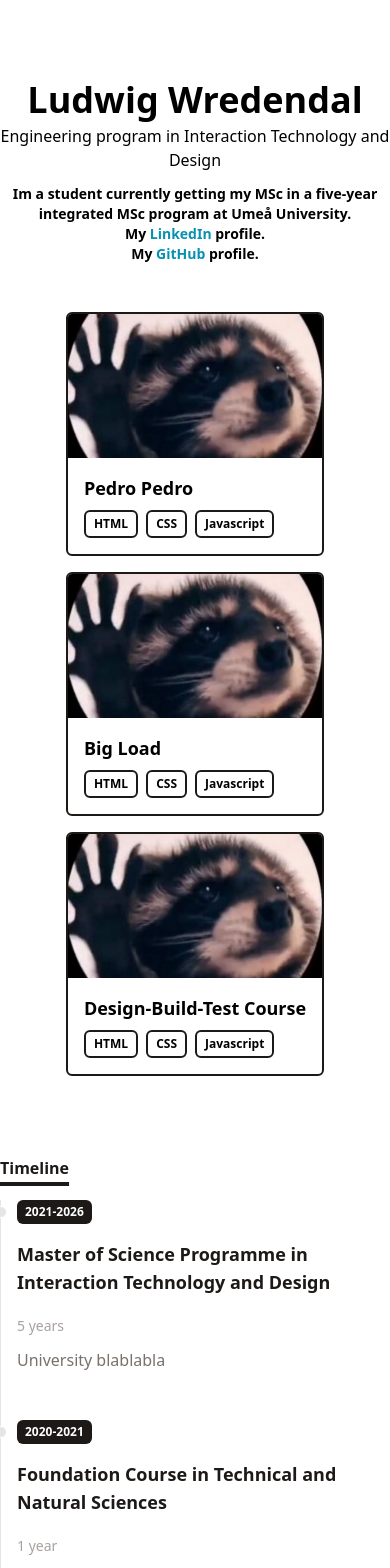
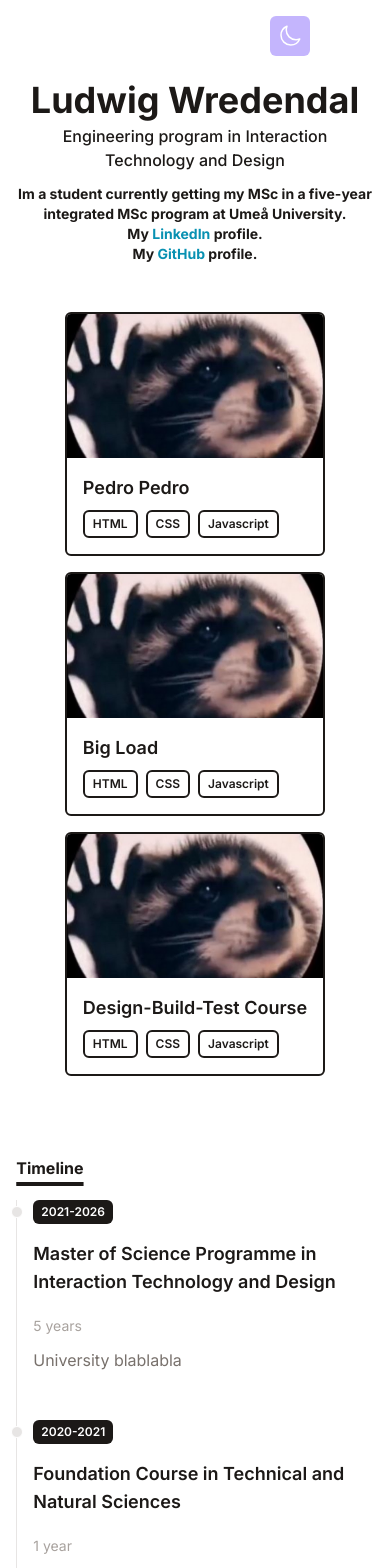
Before and after one commit to Ludwig-Wredendal/Portfolio, a React (Vite) app in the folder portfolio-lw/: page / in a window 390 px wide. Shown: the top 1568 px of the page. Built offline with nearby package versions, Linux system fonts and the light colour scheme.

Commit message:
Implemented darkmode

```diff
--- a/portfolio-lw/src/App.jsx
+++ b/portfolio-lw/src/App.jsx
@@ -8,16 +8,96 @@ import Footer from './components/Footer';
 // För att starta kör 'npm run dev' när du står i projektes katalog. Detta gör du när du jobbar som
 // developer. Vid senare stadie kommer du köra "npm run build" in till "npm run preview".
 
+// Ikoner från https://heroicons.com/
+
 function App() {
+  const [theme, setTheme] = useState(null);
+
+  useEffect(() => {
+    if(window.matchMedia('(prefers-color-scheme: dark').
+  matches){
+    setTheme('dark');
+  }else{
+    setTheme('light');
+  }
+  }, []);
+
+  const handleThemeSwitch = () => {
+    setTheme(theme === 'dark' ? 'light' : 'dark');
+  };
+
+  useEffect(() => {
+    if (theme === 'dark') {
+      document.documentElement.classList.add('dark');
+    } else {
+      document.documentElement.classList.remove('dark');
+    }
+  }, [theme]);
+
+  const sun = (
+    <svg
+      xmlns="http://www.w3.org/2000/svg"
+      fill="none"
+      viewBox="0 0 24 24"
+      strokeWidth={1.5}
+      stroke="currentColor"
+      className="w-6 h-6"
+    >
+      <path
+      strokeLinecap="round"
+      strokeLinejoin="round"
+      d="M12 3v2.25m6.364.386-1.591 1.591M21 12h-2.25m-.386
+      6.364-1.591-1.591M12 18.75V21m-4.773-4.227-1.591 1.591M5.25
+      12H3m4.227-4.773L5.636 5.636M15.75 12a3.75 3.75 0 1 1-7.5 0
+      3.75 3.75 0 0 1 7.5 0Z"
+      />
+    </svg>
+  )
+
+  const moon = (
+    <svg
+        xmlns="http://www.w3.org/2000/svg"
+        fill="none"
+        viewBox="0 0 24 24"
+        strokeWidth={1.5}
+        stroke="white"
+        className="w-6 h-6"
+    >
+      <path
+        strokeLinecap="round"
+        strokeLinejoin="round"
+        d="M21.752 15.002A9.72 9.72 0 0 1 18 15.75c-5.385
+        0-9.75-4.365-9.75-9.75 0-1.33.266-2.597.748-3.752A9.753
+          9.753 0 0 0 3 11.25C3 16.635 7.365 21 12.75 21a9.753 9.753
+          0 0 0 9.002-5.998Z"
+      />
+    </svg>
+  )
 
   return (
-    <div className='App'>
+    <>
+    <button
+      type='button'
+      onClick={handleThemeSwitch}
+      className='fixed p-2 z-10 right-20 top-4 bg-violet-300
+      dark:bg-orange-300
+      text-lg p-1 rounded-md'
+    >
+      {theme === 'dark' ? sun : moon}
+    </button>
+      <div className='bg-white
+      dark:bg-stone-900 text-stone-900
+      dark:text-stone-300 min-h-screen
+      font-inter'>
+        <div className='max-w-5x1 w-11/12 mx-auto'>
         <Intro />
         <Portfolio />
         <Timeline />
         <Contact />
         <Footer />
         </div>
+      </div>
+    </>
   )
 }
 
--- a/portfolio-lw/src/components/Intro.jsx
+++ b/portfolio-lw/src/components/Intro.jsx
@@ -7,6 +7,7 @@ function Intro () {
         pb-6">
             <h1 className="text-4xl
             md:text-7xl mb-1
+            dark:text-white
             md:mb-3 font-bold">Ludwig Wredendal</h1>
             <p className="text-base md:text-xl mb-3 font-medium">Engineering program in Interaction Technology and Design</p>
             <p className="text-sm max-w-xl mb-6 font-bold">Im a student currently getting my MSc in a five-year integrated MSc
--- a/portfolio-lw/src/components/PortfolioItem.jsx
+++ b/portfolio-lw/src/components/PortfolioItem.jsx
@@ -2,28 +2,35 @@ import React from 'react';
 
 function PortfolioItem({title, imgUrl, stack, link}) {
     return (
-        <div className='border-2 border-stone-900
-        rounded-md overflow-hidden'>
+        <a
+            href={link}
+            target='_blank'
+            rel='noopener noreferrer'
+            className="border-2 border-stone-900 dark:border-white
+            rounded-md overflow-hidden"
+        >
             <img
             src={imgUrl}
             alt="portfolio"
             className="w-full h-36 md:h-48 object-cover cursor-pointer"
             />
             <div className='w-full p-4'>
-                <h3 className='text-lg md:text-xl mb-2 md:mb-3 font-semibold'>{title}</h3>
+                <h3 className='text-lg md:text-xl dark:text-white mb-2 md:mb-3 font-semibold'>{title}</h3>
                 <p className='flex flex-wrap gap-2 flex-row
                 items-center justify-start text-xs
-                md:text-sm'>
+                md:text-sm
+                dark:text-white'>
                     {stack.map(item => (
                         <span className='inline-block px-2
                         py-1 font-semibold border-2 border-2
-                        border-stone-900 rounded-md'>
+                        border-stone-900
+                        dark:border-white  rounded-md'>
                             {item}
                         </span>
                     ))}
                 </p>
             </div>
-        </div>
+        </a>
     )
 }
 
--- a/portfolio-lw/src/components/TimelineItem.jsx
+++ b/portfolio-lw/src/components/TimelineItem.jsx
@@ -3,25 +3,27 @@ import React from 'react';
 function TimelineItem ({year, title, duration, details}) {
     return (
         <ol className='flex flex-col md:flex-row relative border-l
-        border-stone-200'>
+        border-stone-200 dark:border-stone-700'>
             <li className='mb-10 ml-4'>
             <div className='absolute w-3 h-3 bg-stone-200 rounded-full mt-1.5
-            -left-1.5 border border-white' />
+            -left-1.5 border border-white
+            dark:border-stone-900 dark:bg-stone-700' />
             <p className='flex flex-wrap gap-4 flex-row items-center justify-start
             text-xs md:text-sm'>
                 <span className='inline-block px-2 py-1 font-semibold text-white
+                dark:text-stone-900 dark:bg-white
                 bg-stone-900 rounded-md'>
                     {year}
                 </span>
-                <h3 className='text-lg font-semibold text-stone-900'>
+                <h3 className='text-lg font-semibold text-stone-900 dark:text-white'>
                     {title}
                 </h3>
                 <div className='my-1 text-sm font-normal leading none
-                text-stone-400'>
+                text-stone-400 dark:text-stone-500'>
                     {duration}
                 </div>
             </p>
-            <p className='my-2 text-base font-normal text-stone-500'>
+            <p className='my-2 text-base font-normal text-stone-500 dark:text-stone-400'>
                 {details}
             </p>
             </li>
--- a/portfolio-lw/src/components/Title.jsx
+++ b/portfolio-lw/src/components/Title.jsx
@@ -6,7 +6,8 @@ function Title ( {children, id}) {
         id={id && id}
         className='text-2x1 font-bold underline
         underline-offset-8 decoration-4 mb-5
-        text-stone-900'
+        text-stone-900
+        dark:text-white'
         >
             {children}
         </h1>
```
Lines whose indentation alone changed are shown as unchanged.
